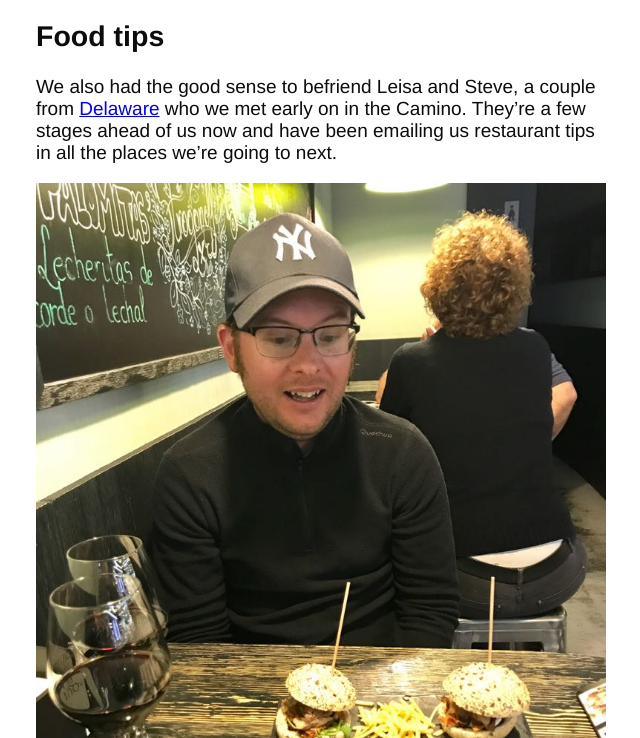
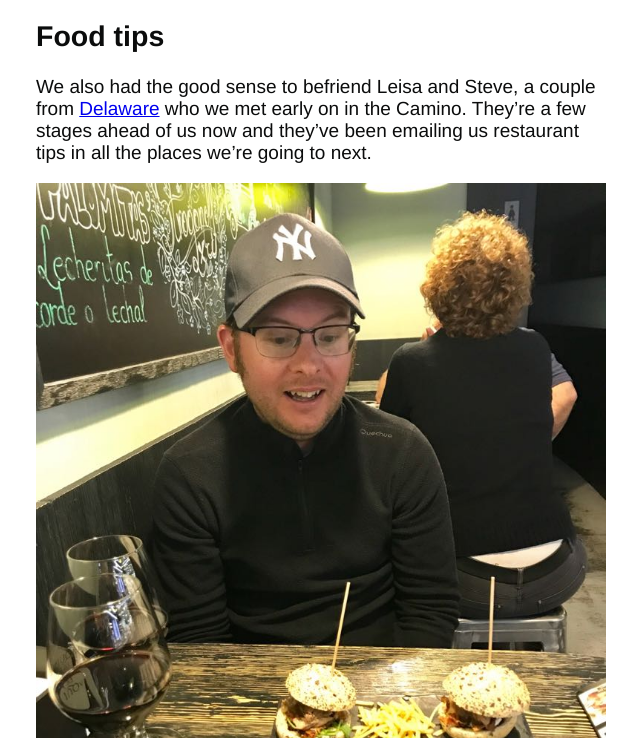
Before and after one commit to tombye/trexit, a Jekyll site: the page built from _posts/2017-09-17-camino-stages-8-to-12.markdown, in a window 1280 px wide and 900 px high, scrolled down 5204 px, cut to the strip 162-900 px from the top of the window. Shown: the whole strip, without its empty margins (124-764 px from the left). Built offline with Jekyll 4.4.1, drawn with Linux system fonts in a browser that asks for light colours.

Commit message:
More edits for last post

```diff
--- a/_posts/2017-09-17-camino-stages-8-to-12.markdown
+++ b/_posts/2017-09-17-camino-stages-8-to-12.markdown
@@ -43,7 +43,7 @@ We've been to lots of places with rivers so we've been able to take our shoes an
 
 ## Food tips
 
-We also had the good sense to befriend Leisa and Steve, a couple from [Delaware](https://youtu.be/TK_FiRm6ZK8) who we met early on in the Camino. They're a few stages ahead of us now and have been emailing us restaurant tips in all the places we're going to next.
+We also had the good sense to befriend Leisa and Steve, a couple from [Delaware](https://youtu.be/TK_FiRm6ZK8) who we met early on in the Camino. They're a few stages ahead of us now and they've been emailing us restaurant tips in all the places we're going to next.
 
 ![Tom gazing in delight at pintxos in Burgos](https://github.com/tombye/trexit/raw/gh-pages/assets/images/tom-staring-at-pintxos-in-burgos.jpg)
 
```
